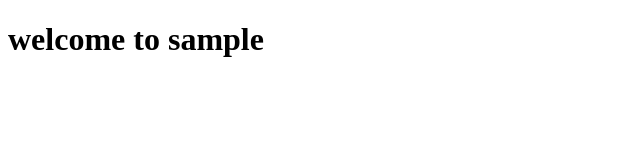
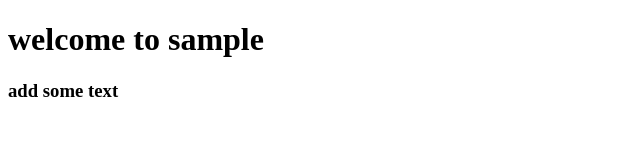
Before and after one commit to deepasreejith/gitsample, a plain HTML site: page sample.html in a window 1280 px wide. Shown: the whole page, without its empty margins (0-640 px from the left). Drawn offline with Linux system fonts and the light colour scheme.

Commit message:
edit sample.htmlfile

```diff
--- a/sample.html
+++ b/sample.html
@@ -7,5 +7,6 @@
 </head>
 <body>
     <h1>welcome to sample</h1>
+    <h3>add some text</h3>
 </body>
 </html>
```
